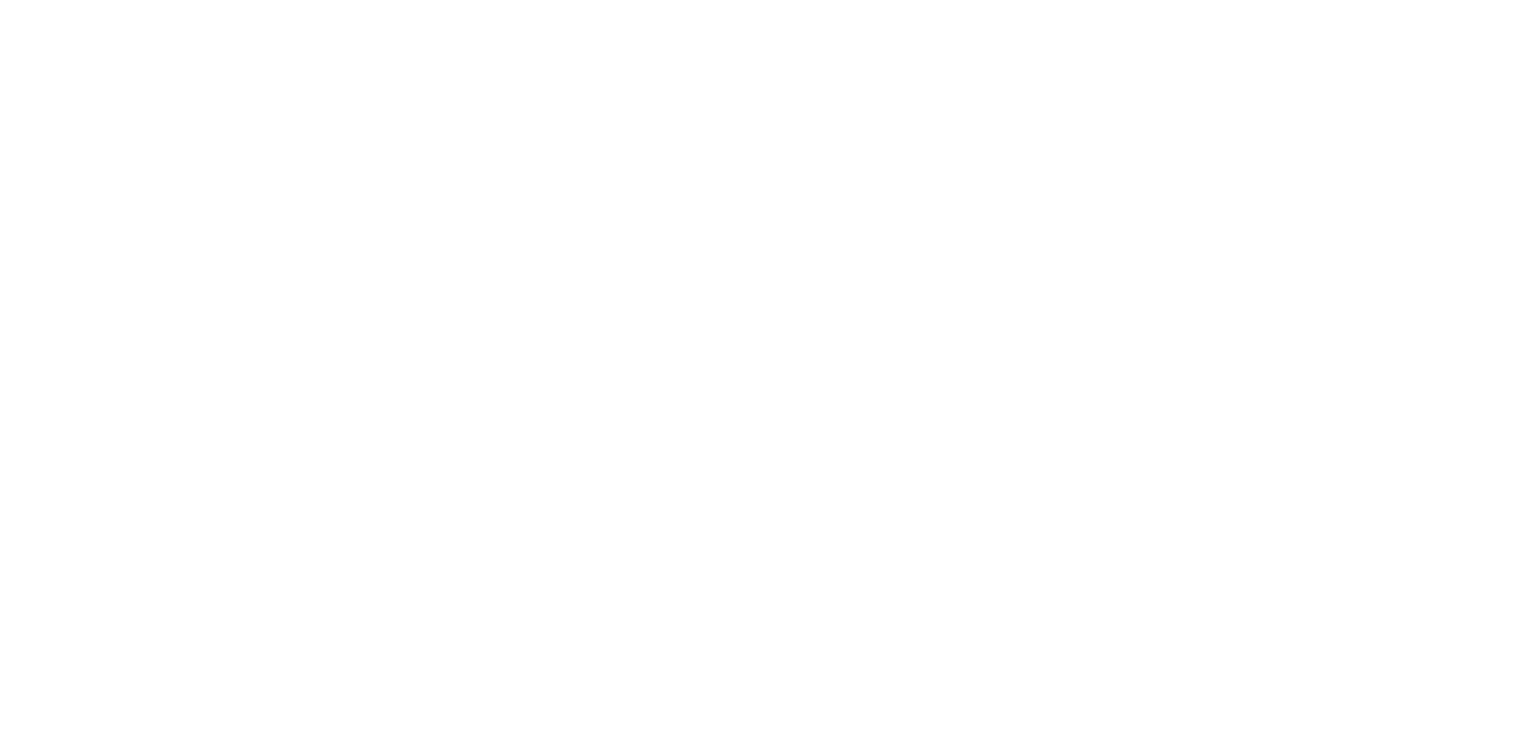
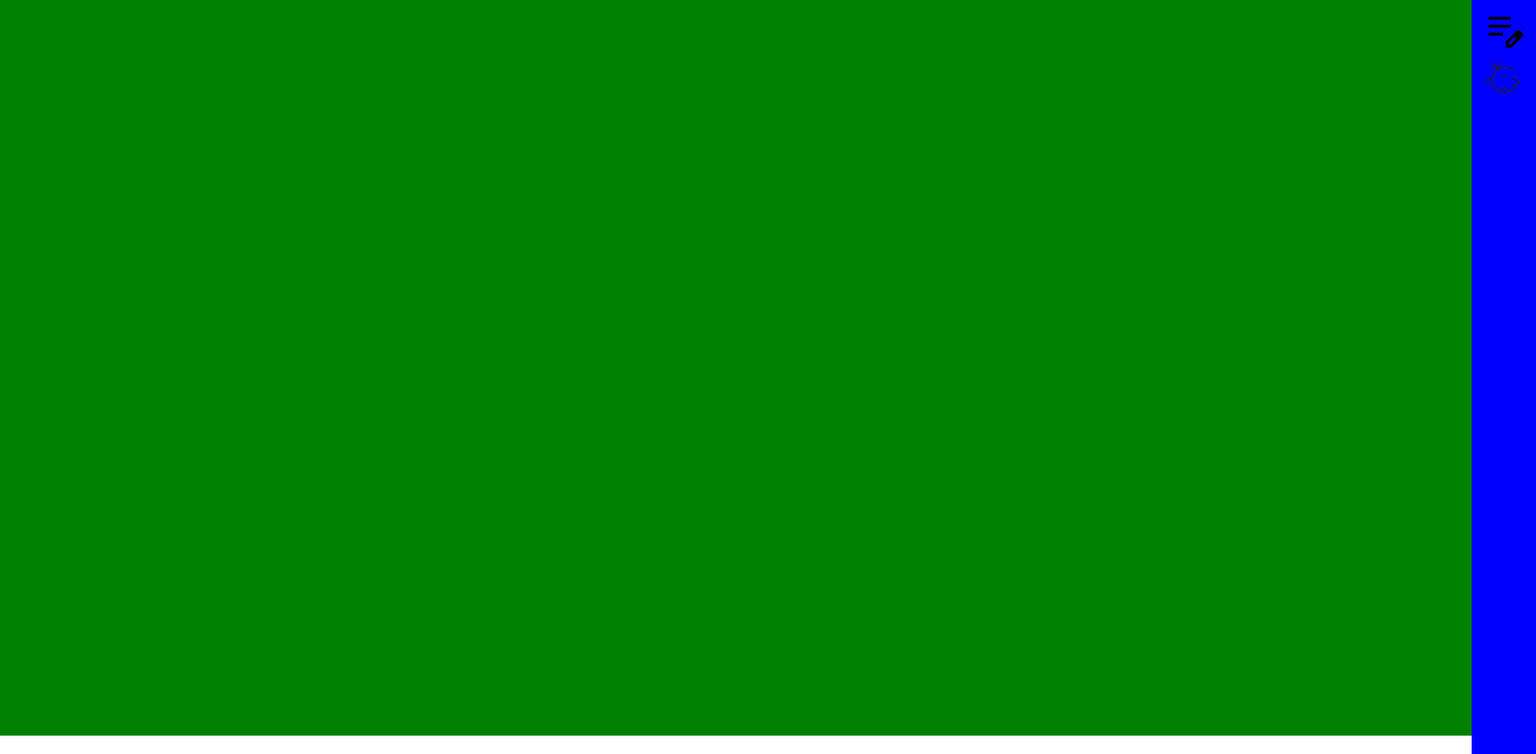
Before and after one commit to DeviousPear/wimpykid-creator, a plain HTML site: page index.html in a window 1280 px wide. Shown: the whole page at 92% size, 1670 px wide, since content can reach past the window. Drawn offline with nearby package versions, Linux system fonts and the light colour scheme.

Commit message:
init commit

```diff
--- a/index.html
+++ b/index.html
@@ -5,8 +5,16 @@
   <meta http-equiv="X-UA-Compatible" content="IE=edge">
   <meta name="viewport" content="width=device-width, initial-scale=1.0">
   <title>Diary of a Wimpy Kid Image Creator</title>
+  <link rel="stylesheet" href="https://fonts.googleapis.com/css2?family=Material+Symbols+Outlined:opsz,wght,FILL,GRAD@24,400,0,0" />
+  <link rel="stylesheet" href="styles.css">
 </head>
 <body>
-
+   <canvas></canvas>
+   <div id="toolbar">
+      <span class="material-symbols-outlined icon">
+         edit_note
+         </span>
+         <img src="wimpykid.png" class="icon">
+   </div>
 </body>
 </html>
--- a/styles.css
+++ b/styles.css
@@ -0,0 +1,25 @@
+/* #### Generated By: http://www.cufonfonts.com #### */@font-face{font-family:'Wimpy Kid Cured Medium';font-style:normal;font-weight:400;src:local('Wimpy Kid Cured Medium'),url('WimpyKidCured 1.woff') format('woff')}
+canvas {
+   height: 100vh;
+   flex-grow: 1;
+   background-color: green;
+}
+#toolbar {
+   height: 100vh;
+   background-color: blue;
+   width: 50px;
+   display: flex;
+   flex-direction: column;
+   padding: 10px;
+}
+#toolbar .icon.material-symbols-outlined {
+   font-size: 50px;
+}
+#toolbar img.icon {
+   width: 50px;
+}
+body {
+   padding: 0px;
+   margin: 0px;
+   display: flex;
+}
```
Also changed, not shown: WimpyKidCured 1.woff (added), wimpykid.png (added).
